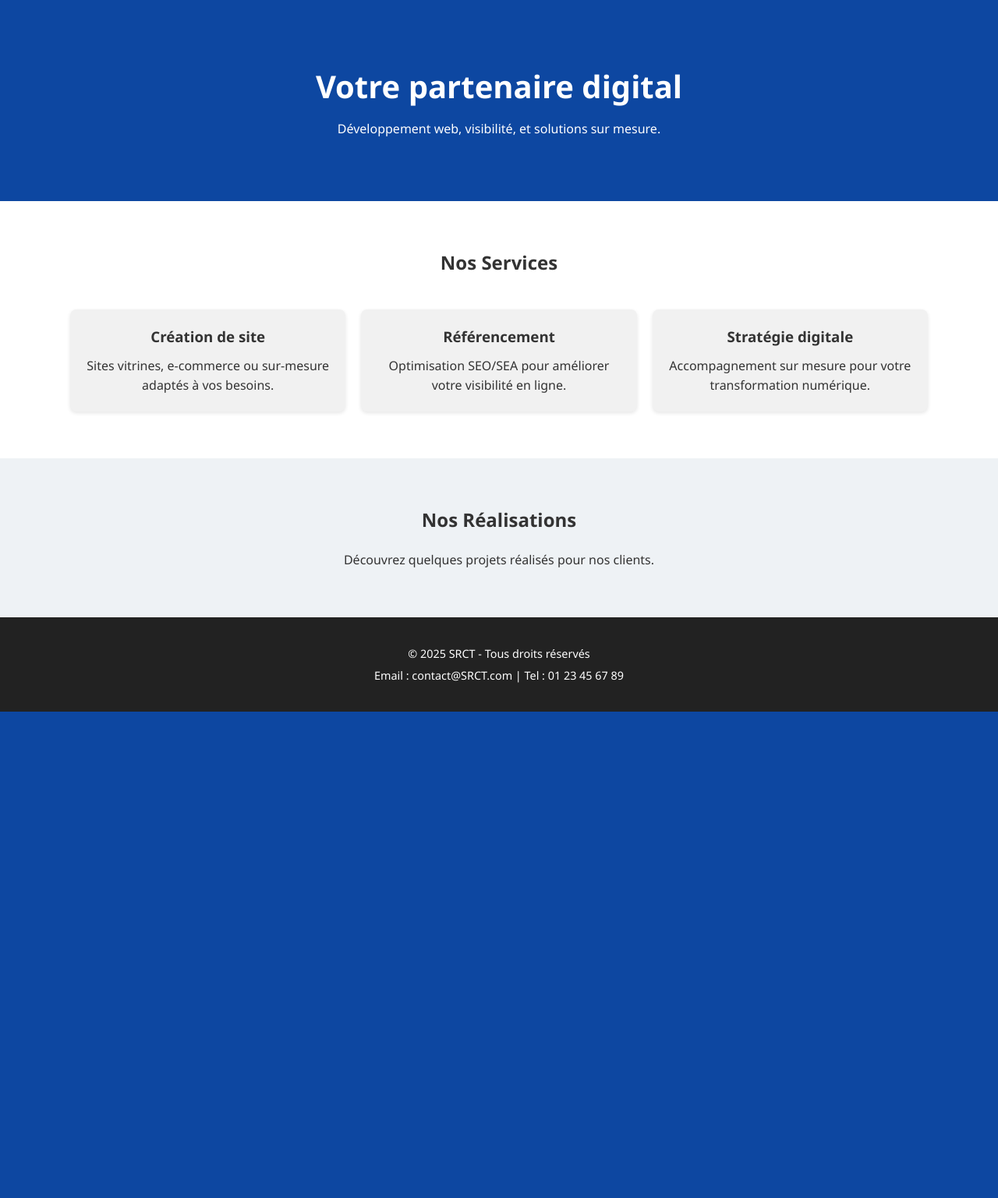
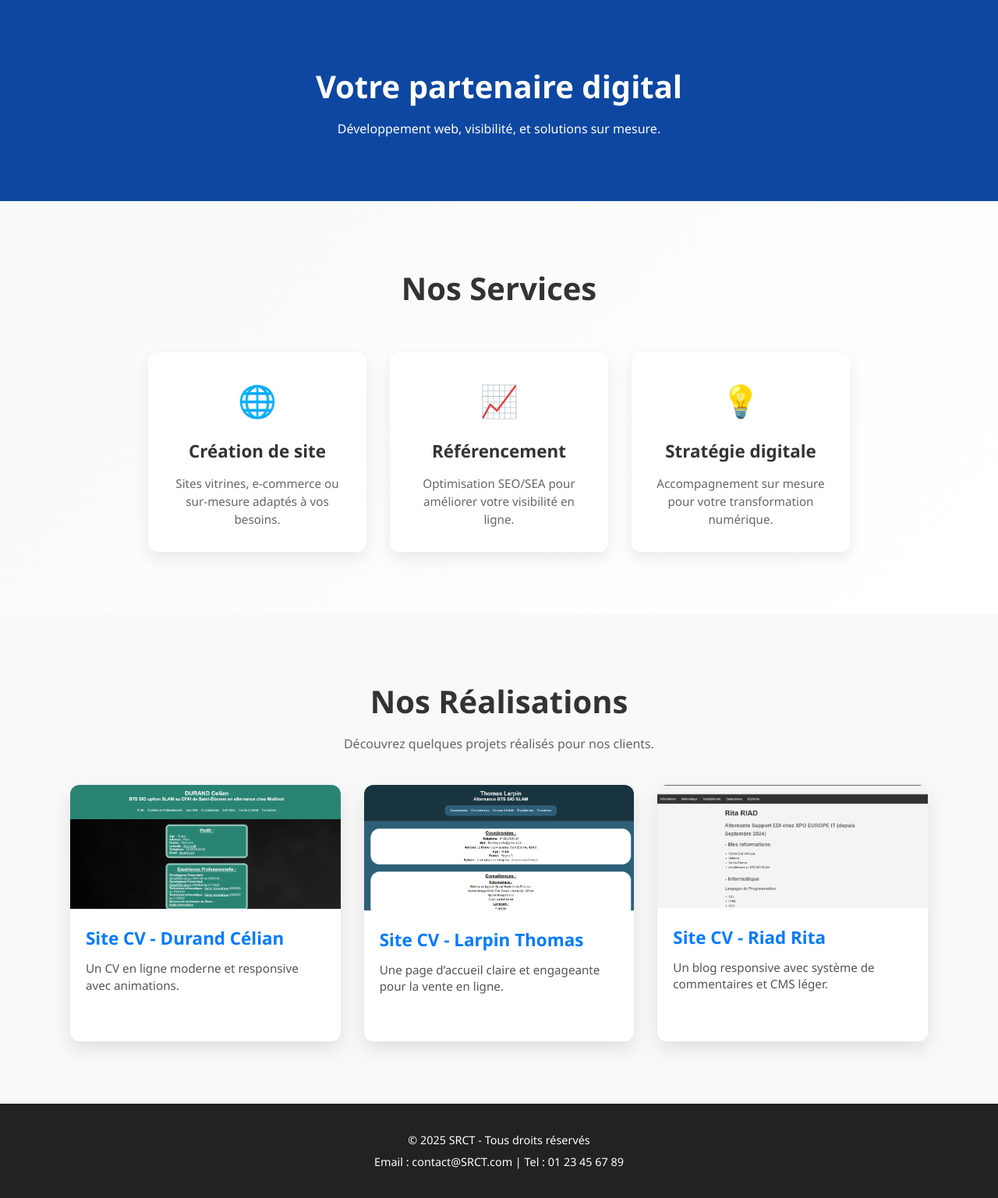
Before and after one commit to skadri42/SRCT, a PHP site: page / in a window 1280 px wide. Shown: the part 128-1665 px from the top of the page at 78% size. Before the commit the page ends 1041 px from the top, so only its background shows below. Run offline with PHP 8.4, Linux system fonts and the light colour scheme.

Commit message:
21/05/2025 changement

```diff
--- a/index.html
+++ b/index.html
@@ -32,14 +32,17 @@
     <h2>Nos Services</h2>
     <div class="service-grid">
       <div class="service">
+        <div class="icon">🌐</div>
         <h3>Création de site</h3>
         <p>Sites vitrines, e-commerce ou sur-mesure adaptés à vos besoins.</p>
       </div>
       <div class="service">
+        <div class="icon">📈</div>
         <h3>Référencement</h3>
         <p>Optimisation SEO/SEA pour améliorer votre visibilité en ligne.</p>
       </div>
       <div class="service">
+        <div class="icon">💡</div>
         <h3>Stratégie digitale</h3>
         <p>Accompagnement sur mesure pour votre transformation numérique.</p>
       </div>
@@ -47,14 +50,39 @@
   </div>
 </section>
 
+
  <section id="realisations" class="realisations">
   <div class="container">
     <h2>Nos Réalisations</h2>
     <p>Découvrez quelques projets réalisés pour nos clients.</p>
-      <!-- À remplacer avec vos projets -->
+
+    <div class="realisations-grid">
+      <div class="realisation-card">
+        <a href="https://celianoli.github.io/celiancv" target="_blank"><img src="image/cvcelian.png" alt="Réalisation 1"></a>
+        <div class="realisation-content">
+          <h3>Site CV - Durand Célian</h3>
+          <p>Un CV en ligne moderne et responsive avec animations.</p>
+        </div>
+      </div>
+
+      <div class="realisation-card">
+        <a href="https://thomaslrpn.github.io/SiteCV" target="_blank"><img src="image/thomascv.png" alt="Réalisation 2"></a>
+        <div class="realisation-content">
+          <h3>Site CV - Larpin Thomas</h3>
+          <p>Une page d’accueil claire et engageante pour la vente en ligne.</p>
+        </div>
+      </div>
+
+      <div class="realisation-card">
+        <a href="https://riri99-source.github.io/Riri99-sourceCV.github.io/" target="_blank"><img src="image/rita.png" alt="Réalisation 3"></a>
+        <div class="realisation-content">
+          <h3>Site CV - Riad Rita</h3>
+          <p>Un blog responsive avec système de commentaires et CMS léger.</p>
+        </div>
+      </div>
+    </div>
   </div>
 </section>
-
   <footer id="contact">
     <div class="container">
       <p>&copy; 2025 SRCT - Tous droits réservés</p>
--- a/style.css
+++ b/style.css
@@ -70,46 +70,121 @@
     margin-bottom: 10px;
   }
 
-  /* Services */
   .services {
-    padding: 60px 0;
-    background: #fff;
+  padding: 80px 20px;
+  background: linear-gradient(135deg, #f8f9fa, #ffffff);
   text-align: center;
 }
 
 .services h2 {
-    margin-bottom: 40px;
+  font-size: 2.5rem;
+  margin-bottom: 50px;
+  color: #333;
 }
 
 .service-grid {
   display: flex;
   flex-wrap: wrap;
-    gap: 20px;
+  gap: 30px;
   justify-content: center;
 }
 
 .service {
-    background: #f1f1f1;
-    padding: 20px;
-    flex: 1 1 250px;
-    border-radius: 8px;
-    box-shadow: 0 2px 5px rgba(0,0,0,0.1);
+  background: #ffffff;
+  padding: 30px 25px;
+  width: 280px;
+  border-radius: 12px;
+  box-shadow: 0 8px 20px rgba(0, 0, 0, 0.08);
+  transition: transform 0.3s ease, box-shadow 0.3s ease;
+  text-align: center;
+}
+
+.service:hover {
+  transform: translateY(-8px);
+  box-shadow: 0 12px 25px rgba(0, 0, 0, 0.12);
+}
+
+.service .icon {
+  font-size: 2.5rem;
+  margin-bottom: 15px;
+  color: #007BFF;
 }
 
 .service h3 {
-    margin-bottom: 10px;
+  margin-bottom: 12px;
+  font-size: 1.4rem;
+  color: #333;
 }
 
-  /* Réalisations */
+.service p {
+  color: #666;
+  font-size: 0.95rem;
+  line-height: 1.5;
+}
+
+
 .realisations {
-    padding: 60px 0;
-    background: #eef2f5;
+  padding: 80px 20px;
+  background: #f9f9f9;
   text-align: center;
 }
 
 .realisations h2 {
-    margin-bottom: 20px;
+  font-size: 2.5rem;
+  margin-bottom: 10px;
+  color: #333;
 }
+
+.realisations p {
+  margin-bottom: 40px;
+  color: #666;
+  font-size: 1rem;
+}
+
+/* Grille responsive */
+.realisations-grid {
+  display: grid;
+  grid-template-columns: repeat(auto-fit, minmax(250px, 1fr));
+  gap: 30px;
+}
+
+.realisation-card {
+  background: #fff;
+  border-radius: 12px;
+  overflow: hidden;
+  box-shadow: 0 10px 25px rgba(0,0,0,0.1);
+  transition: transform 0.3s ease, box-shadow 0.3s ease;
+  text-align: left;
+}
+
+.realisation-card:hover {
+  transform: translateY(-6px);
+  box-shadow: 0 15px 30px rgba(0,0,0,0.15);
+}
+
+.realisation-card img {
+  width: 100%;
+  display: block;
+  height: auto;
+}
+
+.realisation-content {
+  padding: 20px;
+}
+
+.realisation-content h3 {
+  margin-bottom: 10px;
+  color: #007BFF;
+  font-size: 1.4rem;
+}
+
+.realisation-content p {
+  color: #555;
+  font-size: 0.95rem;
+  line-height: 1.4;
+}
+
+
 
   /* Footer */
   footer {
```
Also changed, not shown: image/rita.png (added), image/thomascv.png (added). Lines whose indentation alone changed are shown as unchanged.
